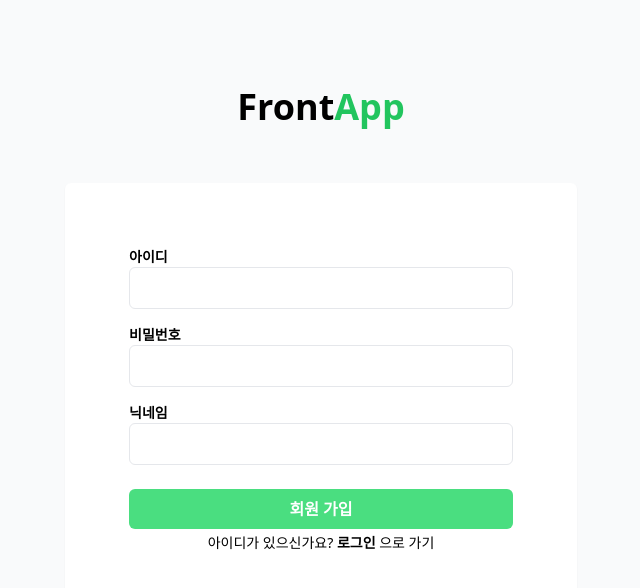
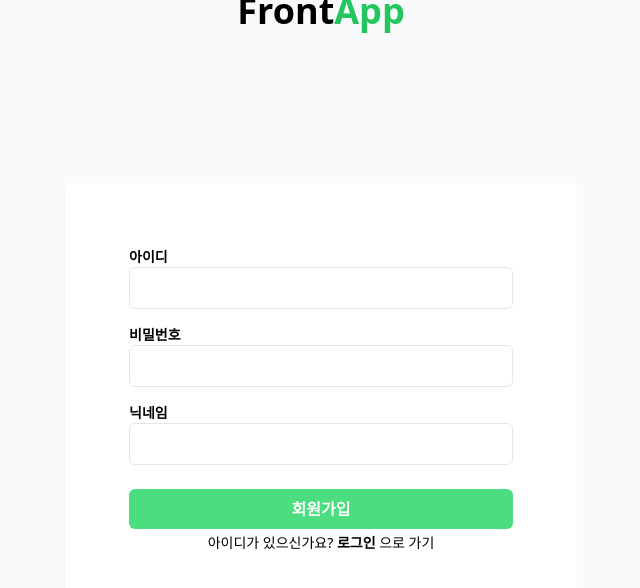
Before and after one commit to JayoonKoo/DoDoItWebFront, a React (Create React App) app: page / in a window 1280 px wide. Shown: the top 588 px of the page, without its empty margins (319-959 px from the left). Built offline with nearby package versions, Linux system fonts and the light colour scheme.

Commit message:
feat: component 분리

```diff
--- a/package.json
+++ b/package.json
@@ -10,8 +10,10 @@
     "@types/node": "^16.7.13",
     "@types/react": "^18.0.0",
     "@types/react-dom": "^18.0.0",
+    "eslint-plugin-unused-imports": "^3.0.0",
     "react": "^18.2.0",
     "react-dom": "^18.2.0",
+    "react-router-dom": "^6.16.0",
     "react-scripts": "5.0.1",
     "typescript": "^4.4.2",
     "web-vitals": "^2.1.0"
--- a/src/App.tsx
+++ b/src/App.tsx
@@ -1,8 +1,15 @@
 import React from 'react';
 import SignupPage from './pages/SignupPage';
+import { BrowserRouter, Routes, Route } from 'react-router-dom';
 
 function App() {
-  return <SignupPage />;
+  return (
+    <BrowserRouter>
+      <Routes>
+        <Route path="/" element={<SignupPage />}></Route>
+      </Routes>
+    </BrowserRouter>
+  );
 }
 
 export default App;
--- /dev/null
+++ b/src/components/atom/Bold.tsx
@@ -0,0 +1,11 @@
+import React from 'react';
+
+export type BoldProps = {
+  children: React.ReactNode;
+};
+
+const Bold = ({ children }: BoldProps) => {
+  return <span className="font-semibold">{children}</span>;
+};
+
+export default Bold;
--- /dev/null
+++ b/src/components/atom/Button.tsx
@@ -0,0 +1,14 @@
+import React from 'react';
+
+export type ButtonProps = {
+  text: string;
+} & React.ButtonHTMLAttributes<HTMLButtonElement>;
+
+const Button = ({ text, ...rest }: ButtonProps) => {
+  return (
+    <button className="block w-full bg-green-400 rounded-md py-2 text-white font-semibold" {...rest}>
+      {text}
+    </button>
+  );
+};
+export default Button;
--- /dev/null
+++ b/src/components/atom/LinkButton.tsx
@@ -0,0 +1,17 @@
+import React from 'react';
+import { Link } from 'react-router-dom';
+
+export type LinkButtonProps = {
+  children: React.ReactNode;
+  to: string;
+};
+
+const LinkButton = ({ children, to }: LinkButtonProps) => {
+  return (
+    <Link className="block w-full text-center text-sm mt-1 cursor-pointer" to={to}>
+      {children}
+    </Link>
+  );
+};
+
+export default LinkButton;
--- /dev/null
+++ b/src/components/organisms/SignupForm.tsx
@@ -0,0 +1,26 @@
+import React from 'react';
+import InputField from './InputField';
+import Button from '../atom/Button';
+import LinkButton from '../atom/LinkButton';
+import Bold from '../atom/Bold';
+
+const SignupForm = () => {
+  return (
+    <form className="grid grid-cols-1 gap-4">
+      <InputField id="id" type="text" label="아이디" />
+
+      <InputField id="password" type="password" label="비밀번호" />
+
+      <InputField id="nickname" type="text" label="닉네임" />
+
+      <div className="mt-2">
+        <Button text="회원가입" />
+        <LinkButton to="/">
+          아이디가 있으신가요? <Bold>로그인</Bold> 으로 가기
+        </LinkButton>
+      </div>
+    </form>
+  );
+};
+
+export default SignupForm;
--- /dev/null
+++ b/src/components/template/Layout1.tsx
@@ -0,0 +1,37 @@
+import React from 'react';
+
+type Layout1Props = {
+  children: React.ReactNode;
+};
+
+const Layout1 = ({ children }: Layout1Props) => {
+  return <div className="bg-gray-50 h-screen flex justify-center items-center">{children}</div>;
+};
+
+type TitleProps = {
+  children: React.ReactNode;
+};
+
+Layout1.Title = ({ children }: TitleProps) => {
+  return <div className="absolute left-1/2 -translate-x-1/2 -top-24">{children}</div>;
+};
+
+type CenterCardProps = {
+  children: React.ReactNode;
+};
+Layout1.CenterCard = ({ children }: CenterCardProps) => {
+  return <div className="bg-white p-16 rounded-md shadow-sm relative">{children}</div>;
+};
+
+export const EXLayout1 = () => {
+  return (
+    <Layout1>
+      <Layout1.CenterCard>
+        <Layout1.Title>Layout1</Layout1.Title>
+        CenterCard
+      </Layout1.CenterCard>
+    </Layout1>
+  );
+};
+
+export default Layout1;
--- a/src/pages/SignupPage.tsx
+++ b/src/pages/SignupPage.tsx
@@ -1,37 +1,20 @@
 import React from 'react';
 import Logo from '../components/atom/Logo';
-import InputField from '../components/organisms/InputField';
+import SignupForm from '../components/organisms/SignupForm';
+import Layout1 from '../components/template/Layout1';
 
 const SignupPage = () => {
   return (
-    <div className="bg-gray-50 h-screen flex justify-center items-center">
-      <div className="bg-white p-16 rounded-md shadow-sm relative">
-        <div className="absolute left-1/2 -translate-x-1/2 -top-24">
-          <Logo />
-        </div>
-
-        <form className="grid grid-cols-1 gap-4">
-          <div className="flex flex-col">
-            <InputField id="id" type="text" label="아이디" />
+    <Layout1>
+      <Layout1.CenterCard>
+        <Layout1.Title>
+          <div className="absolute left-1/2 -translate-x-1/2 -top-24">
+            <Logo />
           </div>
-
-          <div className="flex flex-col">
-            <InputField id="password" type="password" label="비밀번호" />
-          </div>
-
-          <div className="flex flex-col">
-            <InputField id="nickname" type="text" label="닉네임" />
-          </div>
-
-          <div className="mt-2">
-            <button className="block w-full bg-green-400 rounded-md py-2 text-white font-semibold">회원 가입</button>
-            <a className="block w-full text-center text-sm mt-1 cursor-pointer">
-              아이디가 있으신가요? <span className="font-semibold">로그인</span> 으로 가기
-            </a>
-          </div>
-        </form>
-      </div>
-    </div>
+        </Layout1.Title>
+        <SignupForm />
+      </Layout1.CenterCard>
+    </Layout1>
   );
 };
 
```
Also changed, not shown: 1 other file (tests, documents, lock files or other folders).
